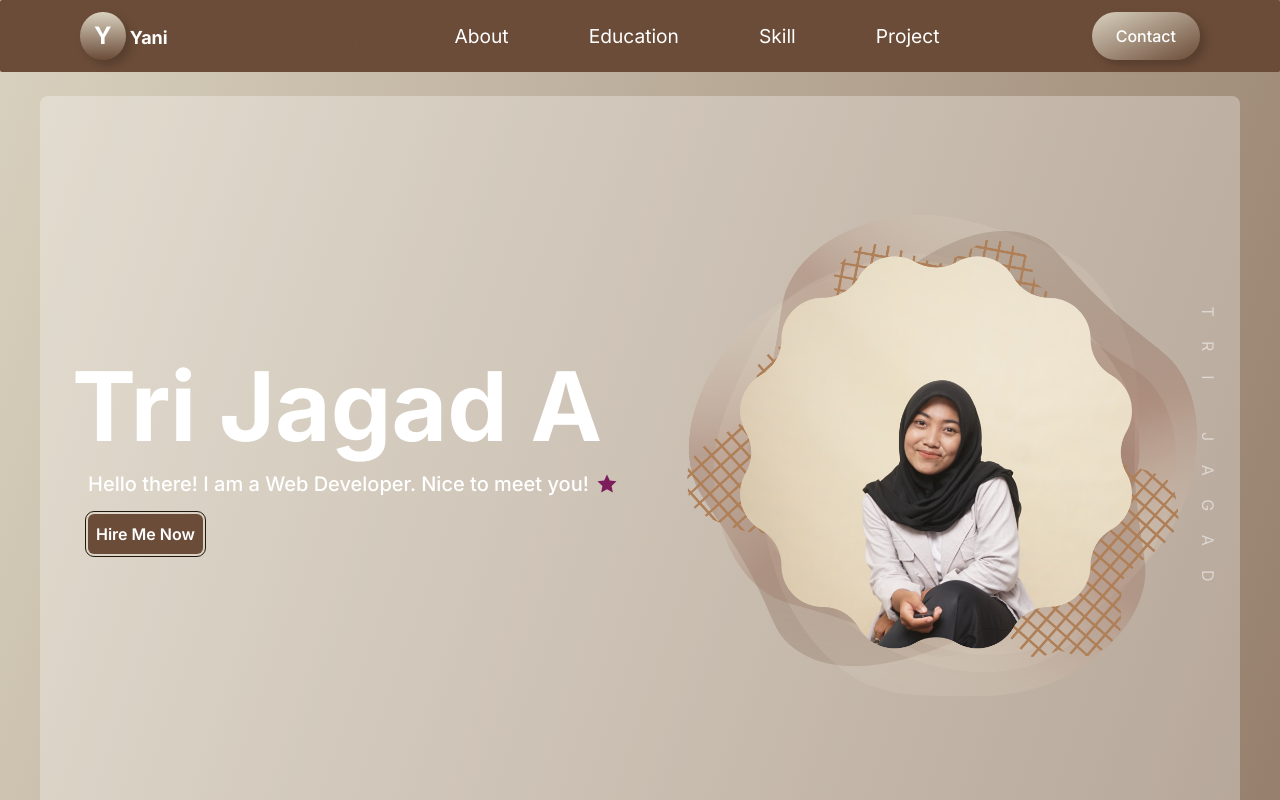
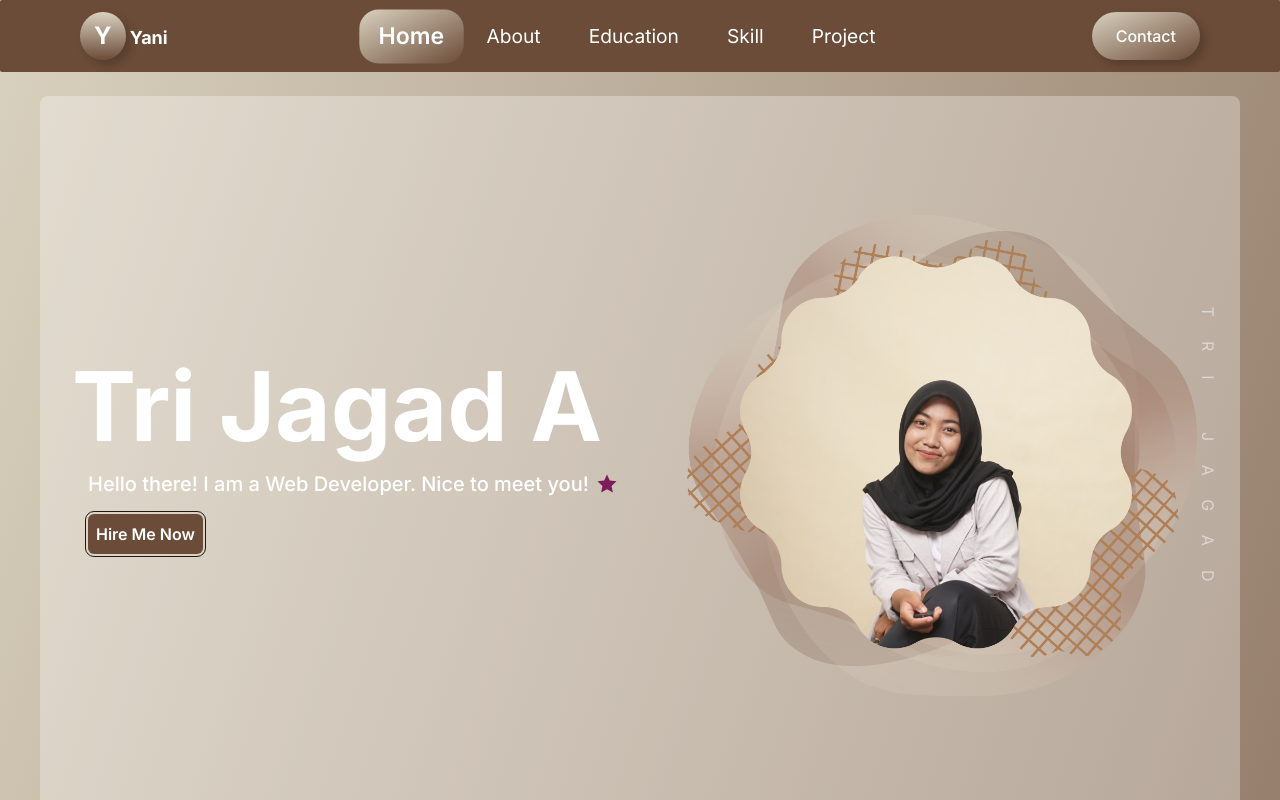
Before and after one commit to trjgdyan/myportofolio, a Next.js app: page / in a window 1280 px wide. In both pictures the pointer is over the link "Home". Shown: the top 800 px of the page. Built offline with nearby package versions, Linux system fonts and the light colour scheme.

Commit message:
perbaikan navbar

```diff
--- a/src/app/globals.css
+++ b/src/app/globals.css
@@ -63,7 +63,6 @@ body {
 
 .section__head {
   margin-top: 6rem;
-
 }
 
 .section__header {
@@ -142,7 +141,7 @@ body {
   cursor: pointer;
 }
 
-.nav__links {
+/* .nav__links {
   list-style: none;
   position: absolute;
   width: 100%;
@@ -155,7 +154,7 @@ body {
   transform: translateY(-100%);
   transition: 0.5s;
   z-index: -1;
-}
+} */
 
 .nav__links.open {
   transform: translateY(0);
@@ -167,7 +166,7 @@ body {
 }
 
 .nav__links a:hover {
-  color: var(--white);
+  color: #f3f4f6;
 }
 
 .btn__large {
@@ -440,10 +439,13 @@ body {
   }
 
   .nav__links a:hover {
-    color: var(--secondary-color);
+    /* color: #a18d7a; */
+    color: white;
     font-weight: 600;
-    transform: scale(2);
+    transform: scale(1.2);
     transition: transform 0.3s ease;
+    background-image: var(--gradient-1);
+    border-radius: 1rem;
   }
 
   .nav__links li:last-child {
--- a/src/components/Navbar.js
+++ b/src/components/Navbar.js
@@ -25,7 +25,7 @@ export default function Navbar() {
       <ul
         className={`nav__links flex-col md:flex md:flex-row md:items-center md:static fixed w-full left-0 bg-[#6b4c38] md:bg-transparent transition-all duration-300 ease-in-out ${
           isOpen ? "top-16 opacity-100" : "top-[-400px] opacity-0"
-        } md:opacity-100 md:top-auto`}
+        } md:opacity-100 md:top-auto `}
       >
         <li className="md:mx-2 my-2 md:my-0">
           <a href="#home" className="text-white block px-4 py-2 ">
```
